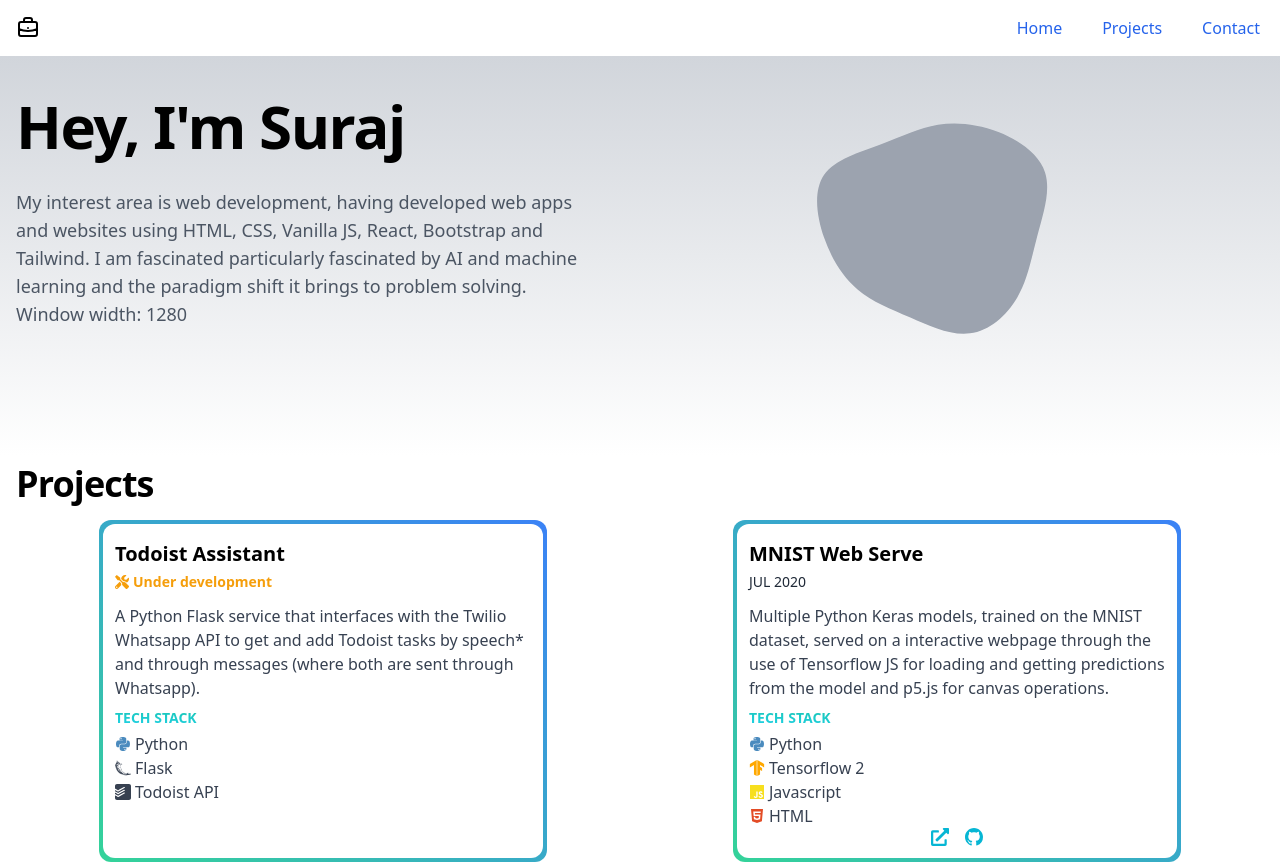
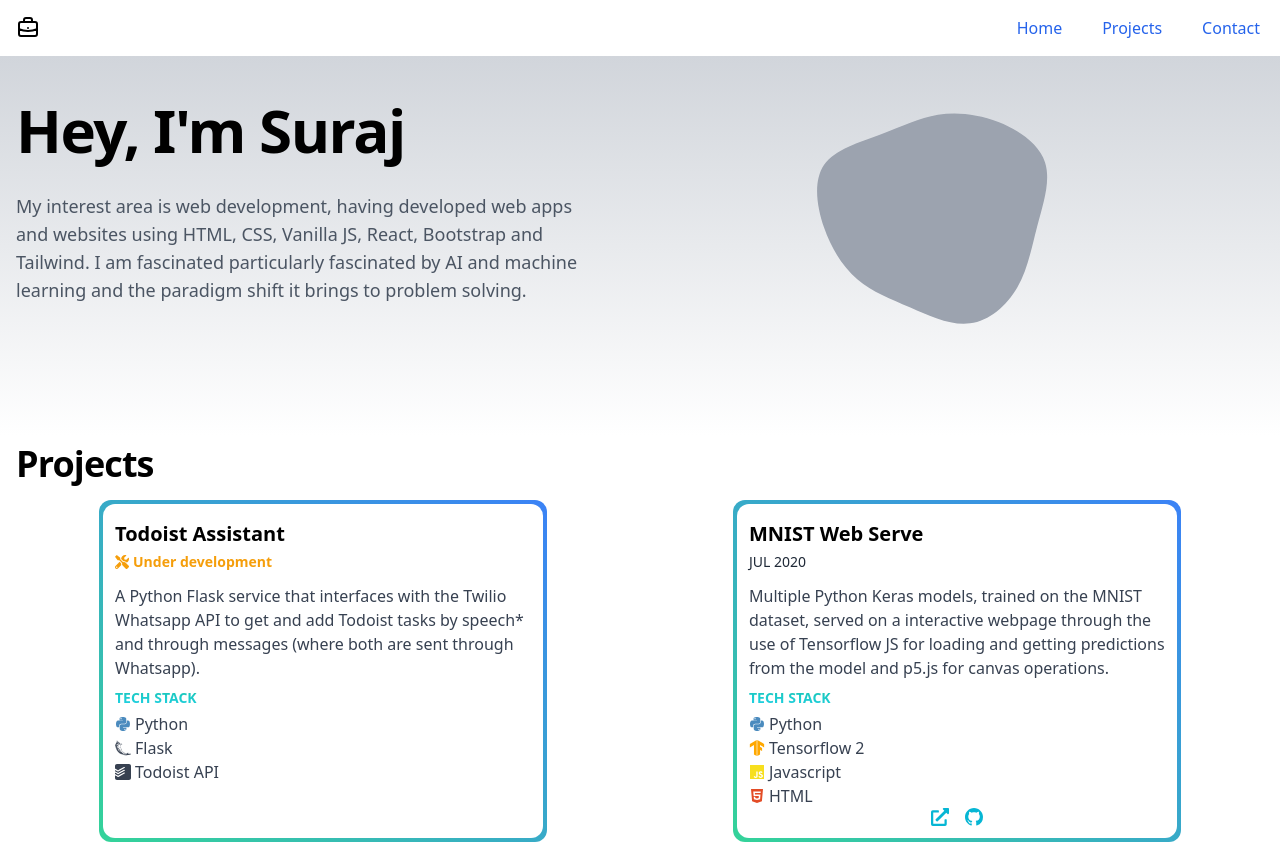
Before and after one commit to Suraj-Ram/suraj-portfolio, a React (Create React App) app: page / in a window 1280 px wide. Shown: the top 864 px of the page. Built offline with nearby package versions, Linux system fonts and the light colour scheme.

Commit message:
Removed window width display

```diff
--- a/src/components/Hero.jsx
+++ b/src/components/Hero.jsx
@@ -24,7 +24,7 @@ const Hero = () => {
                 and websites using HTML, CSS, Vanilla JS, React, Bootstrap and
                 Tailwind. I am fascinated particularly fascinated by AI and
                 machine learning and the paradigm shift it brings to problem
-                solving. Window width: {windowWidth}
+                solving.
               </p>
             </section>
             <section className="lg:mx-auto invisible md:visible">
```
